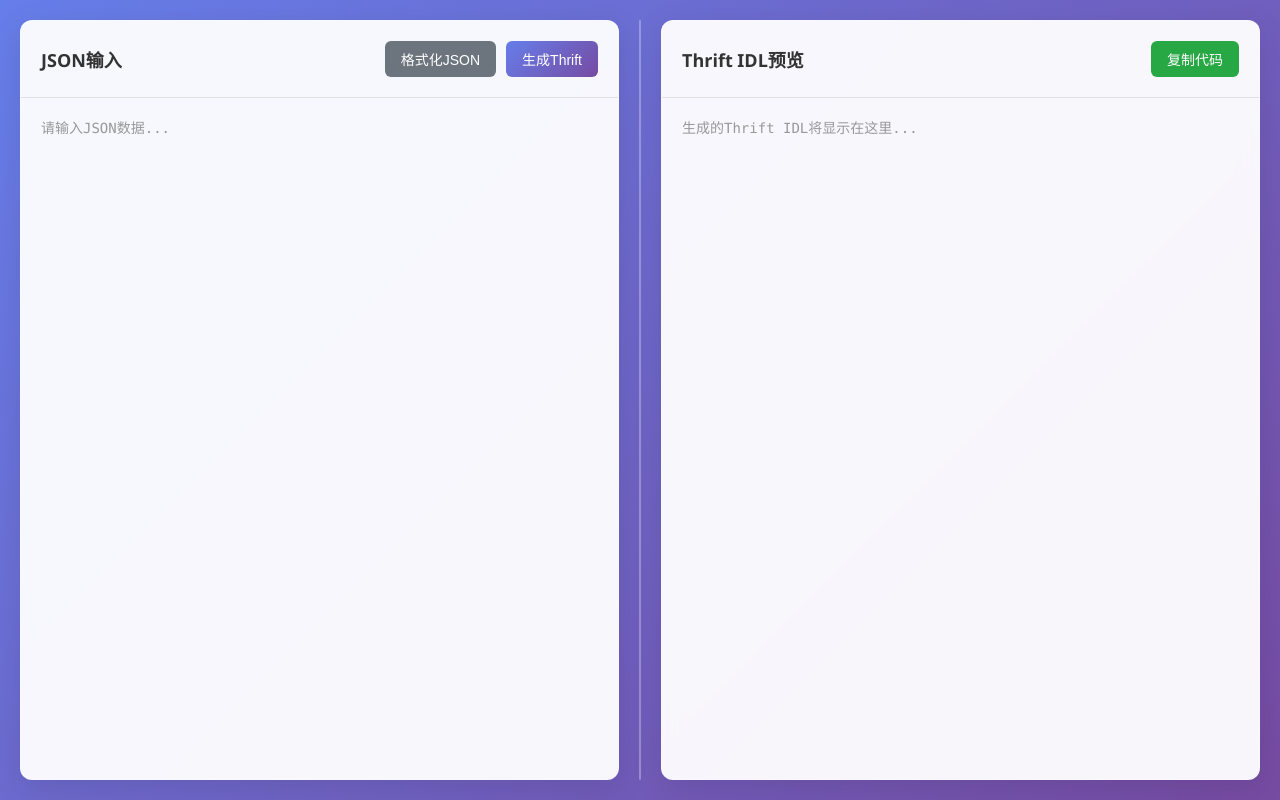
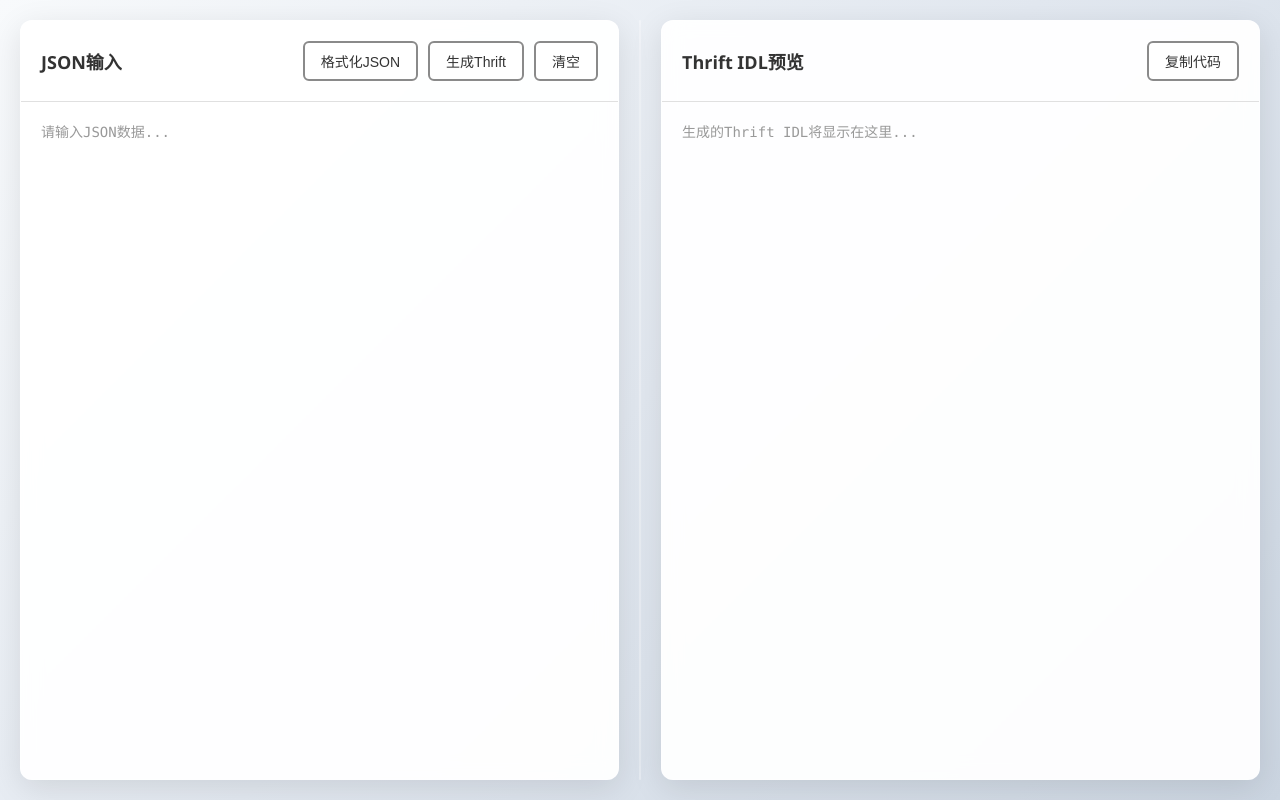
Before and after one commit to LoliWolf/json2thrift, a website: page index.html in a window 1280 px wide. Drawn offline with Linux system fonts and the light colour scheme.

Commit message:
feat(界面): 添加清空按钮并更新样式
- 在界面中添加清空按钮，用于一键清除输入和输出内容
- 更新背景和按钮样式，改为更简洁的配色方案
- 为按钮添加边框和悬停效果，提升用户体验

```diff
--- a/index.html
+++ b/index.html
@@ -14,6 +14,7 @@
                 <div class="button-group">
                     <button id="formatBtn" class="btn btn-secondary">格式化JSON</button>
                     <button id="generateBtn" class="btn btn-primary">生成Thrift</button>
+                    <button id="clearBtn" class="btn btn-secondary">清空</button>
                 </div>
             </div>
             <textarea id="jsonInput" placeholder="请输入JSON数据..." spellcheck="false"></textarea>
--- a/script.js
+++ b/script.js
@@ -10,6 +10,7 @@ class Json2Thrift {
         this.formatBtn = document.getElementById('formatBtn');
         this.generateBtn = document.getElementById('generateBtn');
         this.copyBtn = document.getElementById('copyBtn');
+        this.clearBtn = document.getElementById('clearBtn');
         this.toast = document.getElementById('toast');
     }
 
@@ -17,6 +18,7 @@ class Json2Thrift {
         this.formatBtn.addEventListener('click', () => this.formatJson());
         this.generateBtn.addEventListener('click', () => this.generateThrift());
         this.copyBtn.addEventListener('click', () => this.copyToClipboard());
+        this.clearBtn.addEventListener('click', () => this.clearAll());
     }
 
     formatJson() {
@@ -169,6 +171,12 @@ class Json2Thrift {
         }
     }
 
+    clearAll() {
+        this.jsonInput.value = '';
+        this.thriftOutput.value = '';
+        this.showToast('已清空所有内容');
+    }
+
     showToast(message, type = 'success') {
         this.toast.textContent = message;
         this.toast.className = `toast ${type}`;
--- a/style.css
+++ b/style.css
@@ -6,7 +6,7 @@
 
 body {
     font-family: 'Segoe UI', Tahoma, Geneva, Verdana, sans-serif;
-    background: linear-gradient(135deg, #667eea 0%, #764ba2 100%);
+    background: linear-gradient(135deg, #f8fafc 0%, #e2e8f0 50%, #cbd5e1 100%);
     height: 100vh;
     overflow: hidden;
 }
@@ -50,33 +50,40 @@ body {
 
 .btn {
     padding: 8px 16px;
-    border: none;
+    border: 2px solid #333;
     border-radius: 6px;
     cursor: pointer;
     font-size: 14px;
     font-weight: 500;
     transition: all 0.3s ease;
     outline: none;
+    background: white;
+    color: #333;
 }
 
 .btn:hover {
     transform: translateY(-1px);
     box-shadow: 0 4px 12px rgba(0, 0, 0, 0.15);
+    background: #f8f9fa;
+    border-color: #000;
 }
 
 .btn-primary {
-    background: linear-gradient(135deg, #667eea 0%, #764ba2 100%);
-    color: white;
+    background: white;
+    color: #333;
+    border-color: #8a8a8a;
 }
 
 .btn-secondary {
-    background: #6c757d;
-    color: white;
+    background: white;
+    color: #333;
+    border-color: #8a8a8a;
 }
 
 .btn-success {
-    background: #28a745;
-    color: white;
+    background: white;
+    color: #333;
+    border-color: #8a8a8a;
 }
 
 .btn:active {
```
